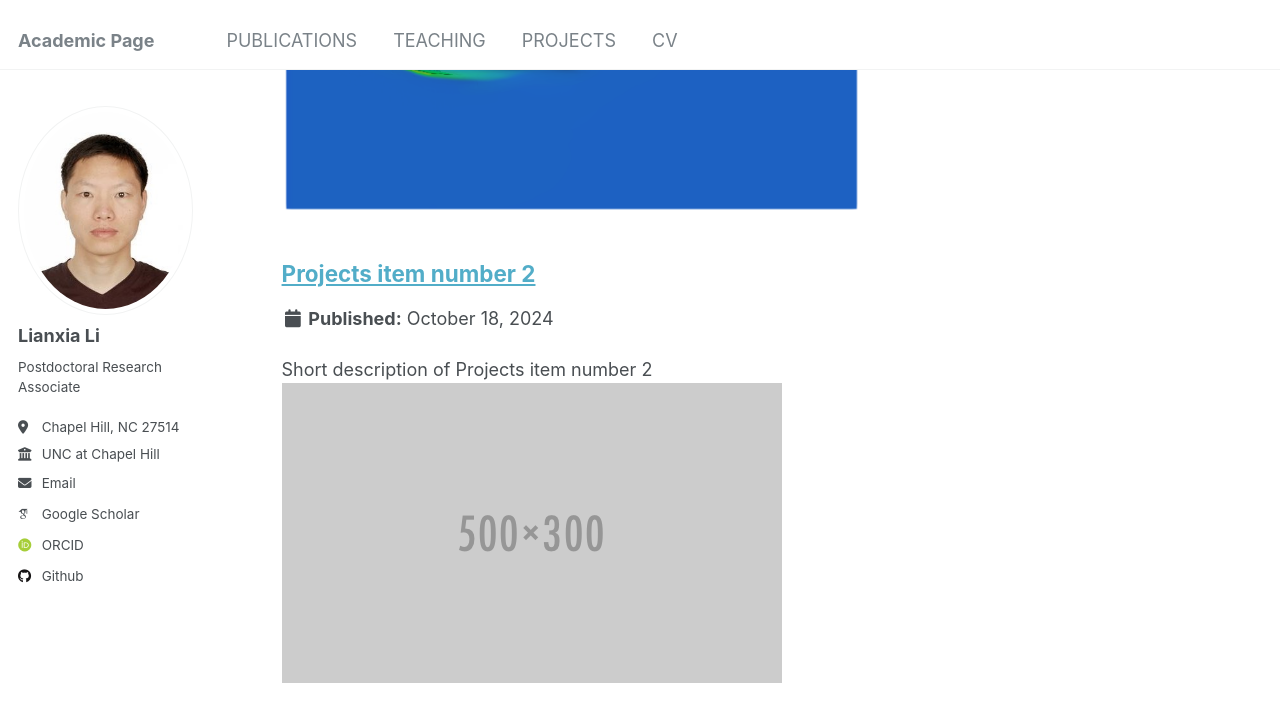
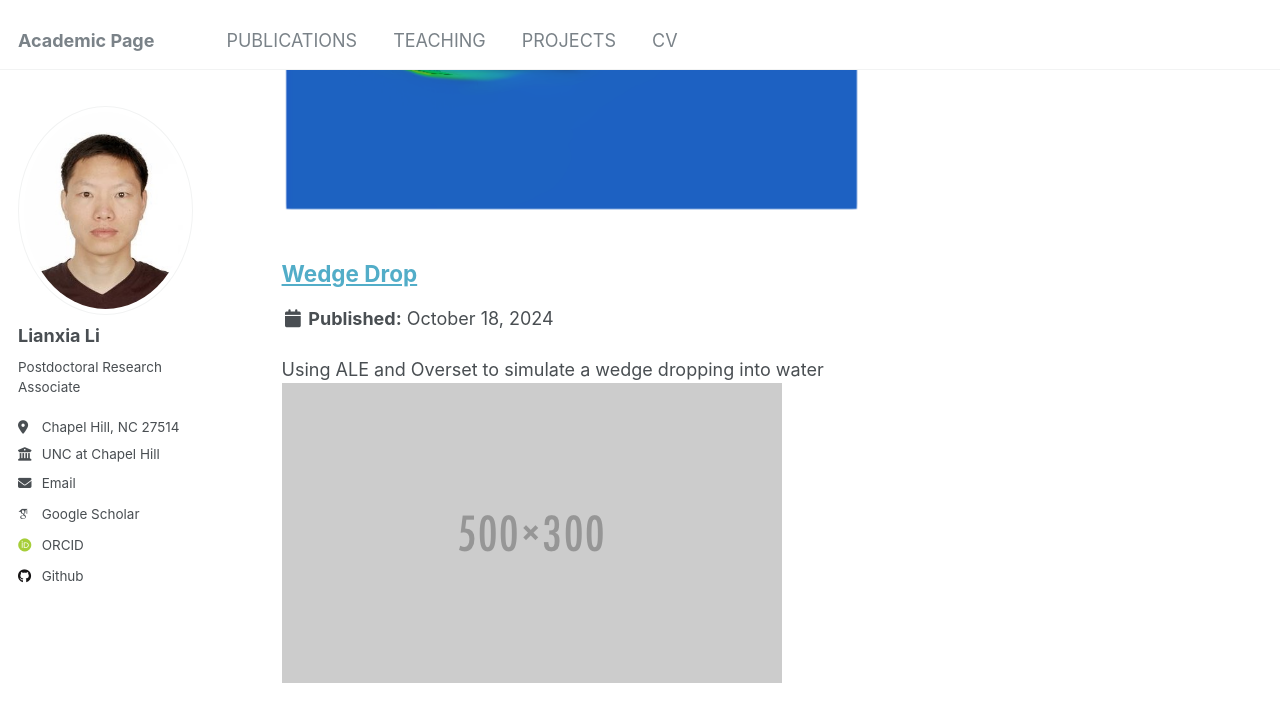
Before and after one commit to Lianxiali/lianxiali-github.io, a Jekyll site: the page built from _pages/projects.html, in a window 1280 px wide and 900 px high, scrolled down 430 px. Shown: the top 722 px of the window. Built offline with Jekyll 4.4.1, drawn with Linux system fonts in a browser that asks for light colours; some web fonts are replaced.

Commit message:
Update project-2.md

```diff
--- a/_projects/project-2.md
+++ b/_projects/project-2.md
@@ -1,5 +1,11 @@
 ---
-title: "Projects item number 2"
-excerpt: "Short description of Projects item number 2 <br/><img src='/images/500x300.png'>"
+title: "Wedge Drop"
+excerpt: "Using ALE and Overset to simulate a wedge dropping into water <br/><img src='/images/500x300.png'>"
 collection: projects
 ---
+
+![image](https://github.com/user-attachments/assets/e4351fb4-79ce-4fe4-ab0c-1ea3258fdec2)
+![image](https://github.com/user-attachments/assets/489d40fe-e8cc-4eaf-a767-989edb8af415)
+
+![image](https://github.com/user-attachments/assets/027749d3-76d4-41b3-a043-a8b7deb8eda1)
+![image](https://github.com/user-attachments/assets/de6e8541-49c0-4038-82fb-2ff99533bb8f)
```
